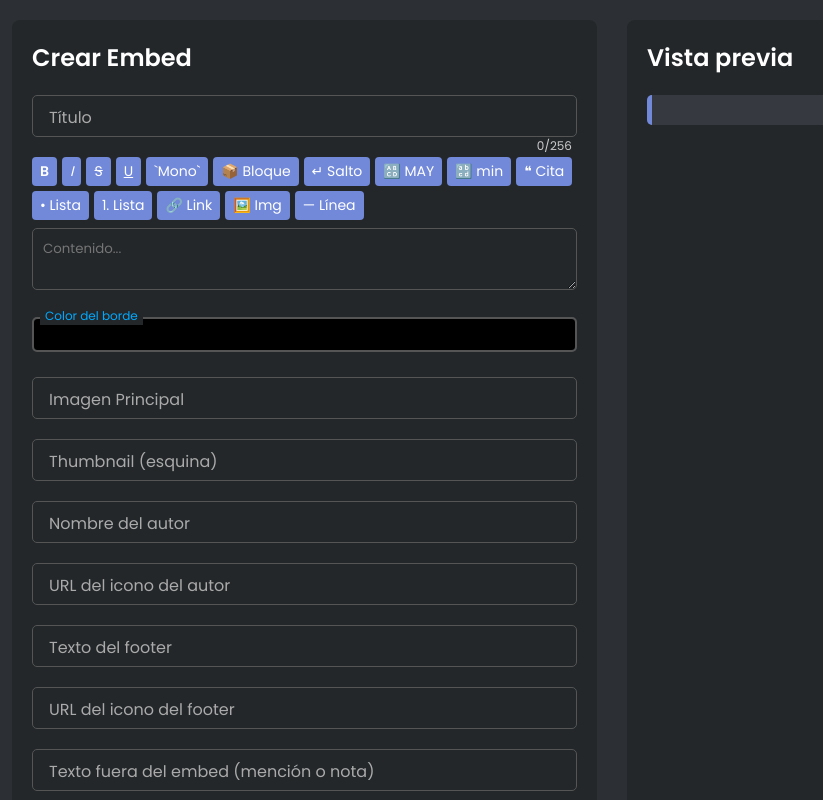
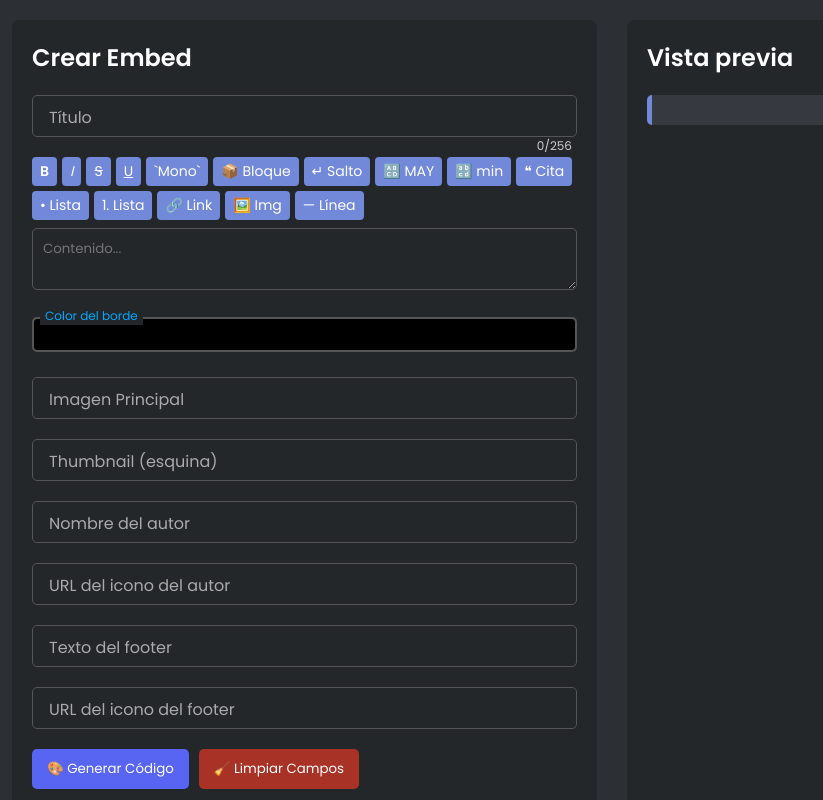
Before and after one commit to Emmadness/Embed-Discord, a website: page public/index.html in a window 1280 px wide. Shown: the top 800 px of the page, without its empty margins (28-851 px from the left). Drawn offline with Linux system fonts and the light colour scheme.

Commit message:
Update index.html

```diff
--- a/public/index.html
+++ b/public/index.html
@@ -15,7 +15,7 @@
 
       <div class="input-group">
         <input type="text" id="title" required placeholder />
-        <label for="title">Título</label>
+        <label for="title">Título </label>
         <span class="char-count" id="titleCount">0/256</span>
       </div>
 
@@ -37,8 +37,11 @@
   <button onclick="insertMarkdown('image')">🖼️ Img</button>
   <button onclick="insertMarkdown('hr')">— Línea</button>
 </div>
+
   <textarea id="description" placeholder="Contenido..." required></textarea>
+
 </div>
+
 
       <div class="input-group">
         <input type="color" id="color" />
@@ -75,12 +78,6 @@
         <label for="footerIcon">URL del icono del footer</label>
       </div>
 
-      <!-- NUEVO CAMPO -->
-      <div class="input-group">
-        <input type="text" id="mentionText" placeholder="@rol o texto fuera del embed" />
-        <label for="mentionText">Texto fuera del embed (mención o nota)</label>
-      </div>
-
       <div class="button-group">
         <button id="generate">🎨 Generar Código</button>
         <button id="clearFields" class="clear-btn">🧹 Limpiar Campos</button>
@@ -91,6 +88,7 @@
         <code id="embedCode"></code>
         <button id="copyCode">📋 Copiar</button>
       </div>
+
     </section>
 
     <section class="preview-section">
@@ -119,6 +117,7 @@
   </footer>
 
   <div id="toast" class="toast">📋 ¡Copiado al portapapeles!</div>
+
   <script src="script.js"></script>
 </body>
 </html>
```
Lines whose indentation alone changed are shown as unchanged.
